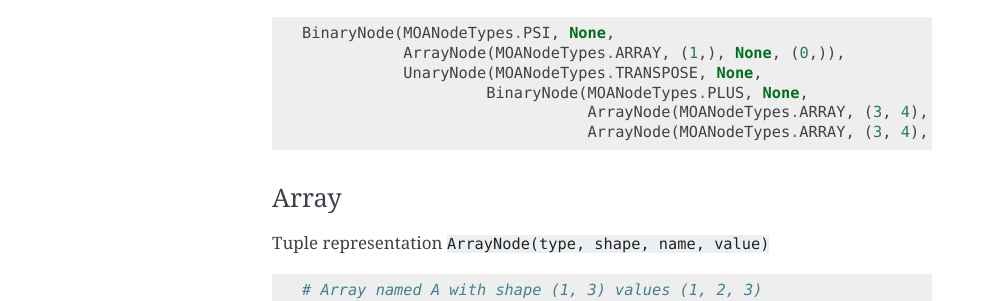
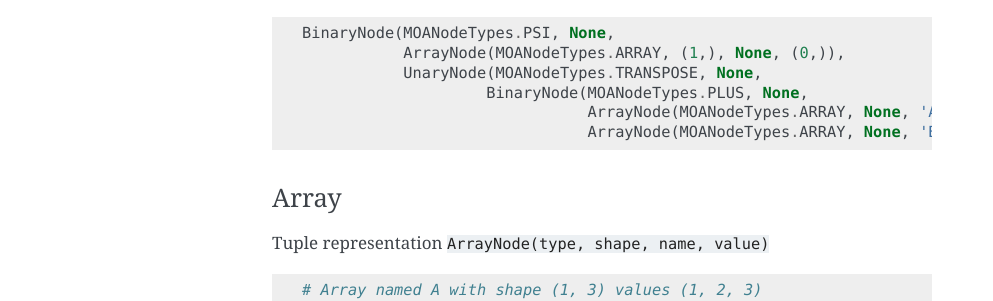
Before and after one commit to Quansight-Labs/python-moa, a Sphinx documentation site: the page built from docs/implementation.rst, in a window 1280 px wide. Shown: the part 505-806 px from the top of the page, without its empty margins (148-1141 px from the left). Built offline with Sphinx 7.4.7, drawn with Linux system fonts in a browser that asks for light colours; pages that are not in the unit, such as notebooks, are missing from menus; part of the change alters nothing that is shown.

```diff
--- a/docs/_static/mathconf.js
+++ /dev/null
@@ -1,56 +0,0 @@
-async function mathjaxConfig() {
-    MathJax.Hub.Config({
-      TeX: {
-          Macros: {
-              // Math notation
-              Z: "\\mathbb{Z}",                                    // set of integers
-              // MoA notations
-              minus: "{}^{\\boldsymbol{\\mbox{-}}\\!}",            // scalar negation operator
-              rop: ["\\,\\mathrm{#1}^*\\,", 1],                    // relational operation
-              op: ["\\,\\mathrm{#1}\\,}", 1],                      // binary operations
-              uop: ["\\mathrm{#1}\\,", 1],                         // unary operation
-              hop: ["{{}_{#1}\\!\\Omega_{#2}}\\,", 2],             // higher order operation
-              id: ["\\mathrm{id}(\\op{#1})", 1],                   // identity of operations
-              dims: "\\delta\\,",                                  // array dimension operator
-              shape: "\\rho\\,",                                   // array shape operator
-              size: "\\tau\\,",                                    // array size operator
-              reshape: "\\,\\widehat{\\rho}\\,",                   // reshape operator
-              drop: "\\,\\nabla\\,",                               // drop operator
-              take: "\\,\\Delta\\,",                               // take operator
-              product: "\\pi\\,",                                  // product operator
-              // DeclareMathOperator{\\rav}{rav}
-              ravel: "\\rav\\,",                                   // ravel operator
-              range: "\\iota\\,",                                  // range operator
-              transpose: "\\bigcirc\\!\\!\\!\\!\\!\\backslash\\;", // transpose operator, need a better symbol
-              vc: ["<#1>", 1],                                     // vector with one component
-              vcc: ["<#1\\;#2>", 2],                               // vector with two components
-              vccc: ["<#1\\;#2\\;#3>", 3],                         // vector with three components
-              vcccc: ["<#1\\;#2\\;#3\\;#4>", 4],                   // vector with four components
-              ac: ["[\\;#1\\;]", 1],                               // array with one components
-              acc: ["[\\;#1\\;#2\\;>", 2],                         // array with two components
-              accc: ["[\\;#1\\;#2\\;#3\\;]", 3],                   // array with three components
-              acccc: ["[\\;#1\\;#2\\;#3\\;#4\\;]", 4],             // array with four components
-              avcc: ["[\\;<#1>\\;<#2>\\;]", 2],                    // three dimensionar array with two components
-              aacc: ["[\\;[\\;#1\\;]\\;[\\;#2\\;]\\;]", 2],        // four dimensionar array with two components
-              aaccIcc: ["[\\;[\\;#1\\;#2\\;]\\;[\\;#3\\;#4\\;]\\;]", 4],        // four dimensionar array with two components
-              outerprod: ["\\,\\bullet_{#1}\\,", 1],               // outer product opetation
-              innerprod: ["\\,{}_{#1}\\!\\!\\bullet_{#2}\\,", 2],  // inner product opetation
-              // DeclareMathOperator{\\red}{red}
-              reduce: ["{}_{#1}\\!\\red\\,", 1],                   // reduce operator
-              getitem: ["{#2}\\,\\psi\\,{#1}", 2],                 // psi operator
-
-              scan: ["{}_{\\op{#1}\\!}\\mathrm{scan}\\,", 1],
-              kron: "\\bigcirc\\,\\!\\!\\!\\!\\!\\!\\times\\;",
-              cat: "+\\!\\!\\!+",
-              gu: "\\mathrm{gu}\\,",
-              gd: "\\mathrm{gd}\\,",
-              compress: "\\,\\notslash\\,",
-              expand: "\\,\\notbackslash\\,",
-              reverse: "\\phi\\,",
-              rotate: ["{#1}\\theta\\,", 1]
-          }
-      }
-    });
-}
-
-setTimeout(mathjaxConfig, 500);
--- a/docs/conf.py
+++ b/docs/conf.py
@@ -15,6 +15,54 @@ pygments_style = 'sphinx'
 html_theme = 'alabaster'
 html_static_path = ['_static']
 
-
-def setup(app):
-    app.add_js_file('mathconf.js', **{'async': 'async'})
+mathjax_config = {
+    'TeX': {
+        'Macros': {
+            # Math notation
+            "Z": "\\mathbb{Z}",                                    # set of integers
+            # MoA notations
+            "minus": "{}^{\\boldsymbol{\\mbox{-}}\\!}",            # scalar negation operator
+            "rop": ["\\,\\mathrm{#1}^*\\,", 1],                    # relational operation
+            "op": ["\\,\\mathrm{#1}\\,}", 1],                      # binary operations
+            "uop": ["\\mathrm{#1}\\,", 1],                         # unary operation
+            "hop": ["{{}_{#1}\\!\\Omega_{#2}}\\,", 2],             # higher order operation
+            "id": ["\\mathrm{id}(\\op{#1})", 1],                   # identity of operations
+            "dims": "\\delta\\,",                                  # array dimension operator
+            "shape": "\\rho\\,",                                   # array shape operator
+            "size": "\\tau\\,",                                    # array size operator
+            "reshape": "\\,\\widehat{\\rho}\\,",                   # reshape operator
+            "drop": "\\,\\nabla\\,",                               # drop operator
+            "take": "\\,\\Delta\\,",                               # take operator
+            "product": "\\pi\\,",                                  # product operator
+            # DeclareMathOperator{\\rav}{rav}
+            "ravel": "\\rav\\,",                                   # ravel operator
+            "range": "\\iota\\,",                                  # range operator
+            "transpose": "\\bigcirc\\!\\!\\!\\!\\!\\backslash\\;", # transpose operator, need a better symbol
+            "vc": ["<#1>", 1],                                     # vector with one component
+            "vcc": ["<#1\\;#2>", 2],                               # vector with two components
+            "vccc": ["<#1\\;#2\\;#3>", 3],                         # vector with three components
+            "vcccc": ["<#1\\;#2\\;#3\\;#4>", 4],                   # vector with four components
+            "ac": ["[\\;#1\\;]", 1],                               # array with one components
+            "acc": ["[\\;#1\\;#2\\;>", 2],                         # array with two components
+            "accc": ["[\\;#1\\;#2\\;#3\\;]", 3],                   # array with three components
+            "acccc": ["[\\;#1\\;#2\\;#3\\;#4\\;]", 4],             # array with four components
+            "avcc": ["[\\;<#1>\\;<#2>\\;]", 2],                    # three dimensionar array with two components
+            "aacc": ["[\\;[\\;#1\\;]\\;[\\;#2\\;]\\;]", 2],        # four dimensionar array with two components
+            "aaccIcc": ["[\\;[\\;#1\\;#2\\;]\\;[\\;#3\\;#4\\;]\\;]", 4],        # four dimensionar array with two components
+            "outerprod": ["\\,\\bullet_{#1}\\,", 1],               # outer product opetation
+            "innerprod": ["\\,{}_{#1}\\!\\!\\bullet_{#2}\\,", 2],  # inner product opetation
+            # DeclareMathOperator{\\red}{red}
+            "reduce": ["{}_{#1}\\!\\red\\,", 1],                   # reduce operator
+            "getitem": ["{#2}\\,\\psi\\,{#1}", 2],                 # psi operator
+            "scan": ["{}_{\\op{#1}\\!}\\mathrm{scan}\\,", 1],
+            "kron": "\\bigcirc\\,\\!\\!\\!\\!\\!\\!\\times\\;",
+            "cat": "+\\!\\!\\!+",
+            "gu": "\\mathrm{gu}\\,",
+            "gd": "\\mathrm{gd}\\,",
+            "compress": "\\,\\notslash\\,",
+            "expand": "\\,\\notbackslash\\,",
+            "reverse": "\\phi\\,",
+            "rotate": ["{#1}\\theta\\,", 1]
+        }
+    }
+}
--- a/docs/implementation.rst
+++ b/docs/implementation.rst
@@ -25,8 +25,8 @@ For example the following moa expression :math:`\vc0 \psi \transpose (A + B)` ca
               ArrayNode(MOANodeTypes.ARRAY, (1,), None, (0,)),
               UnaryNode(MOANodeTypes.TRANSPOSE, None,
                        BinaryNode(MOANodeTypes.PLUS, None,
-                                  ArrayNode(MOANodeTypes.ARRAY, (3, 4), 'A', None),
-                                  ArrayNode(MOANodeTypes.ARRAY, (3, 4), 'B', None))))
+                                  ArrayNode(MOANodeTypes.ARRAY, None, 'A', None),
+                                  ArrayNode(MOANodeTypes.ARRAY, None, 'B', None))))
 
 Array
 +++++
```
